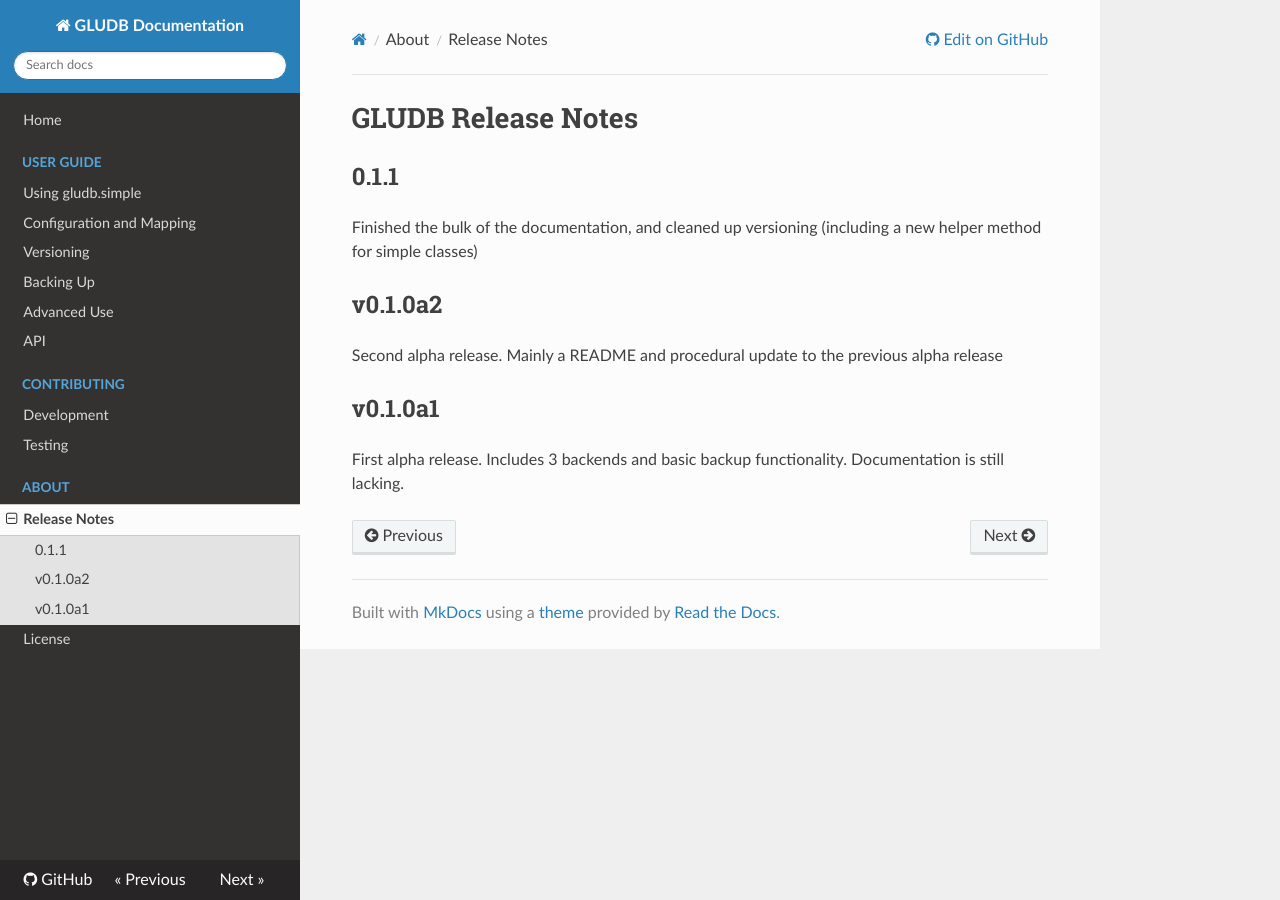
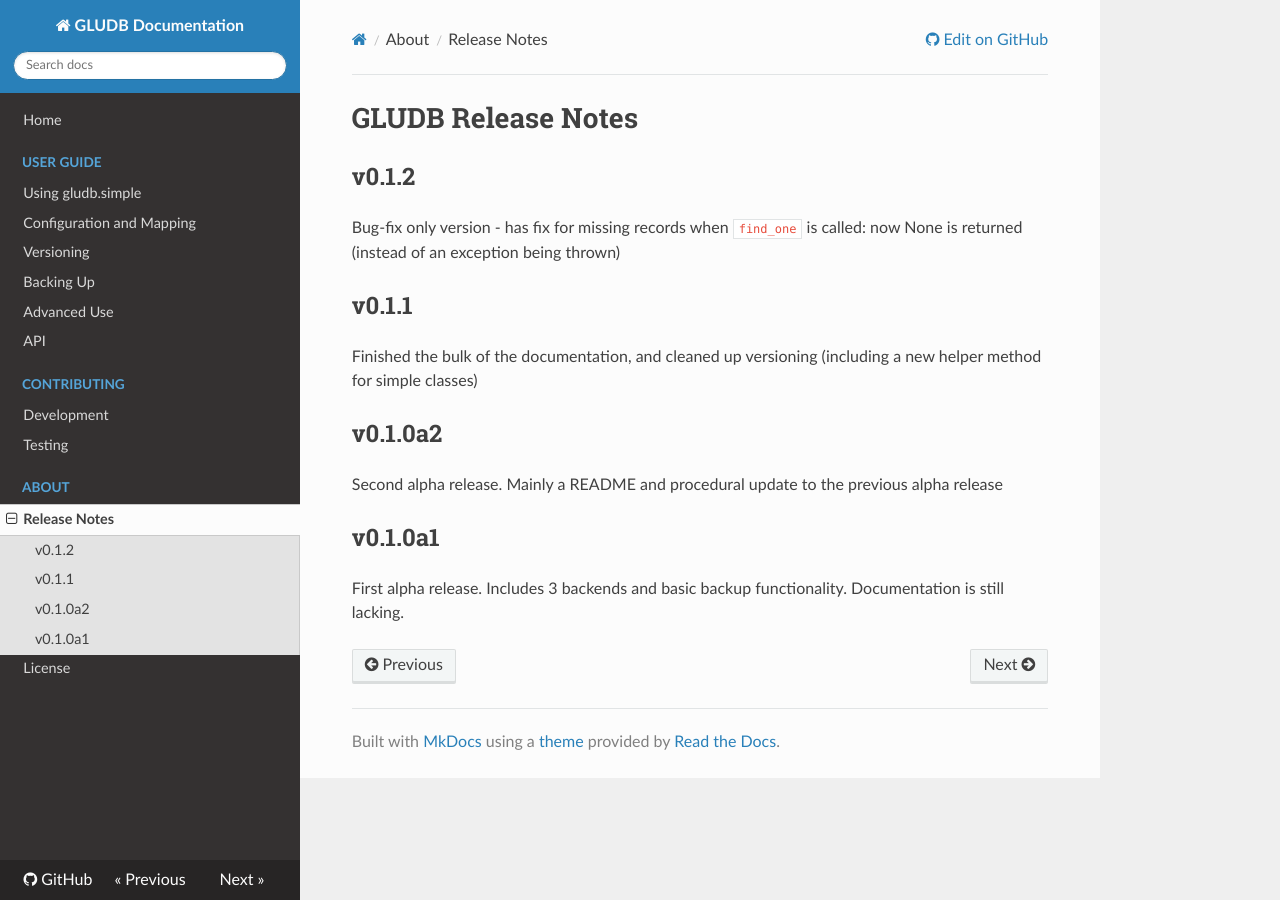
Before and after one commit to memphis-iis/GLUDB, an MkDocs documentation site: the page built from docs/relnotes.md, in a window 1280 px wide. Built offline with MkDocs 1.6.1, drawn with Linux system fonts in a browser that asks for light colours; nearby versions of some CDN libraries; old or Windows-style settings are respelled for this version of MkDocs.

```diff
--- a/docs/relnotes.md
+++ b/docs/relnotes.md
@@ -1,6 +1,11 @@
 # GLUDB Release Notes
 
-## 0.1.1
+## v0.1.2
+
+Bug-fix only version - has fix for missing records when `find_one` is called:
+now None is returned (instead of an exception being thrown)
+
+## v0.1.1
 
 Finished the bulk of the documentation, and cleaned up versioning (including
 a new helper method for simple classes)
--- a/setup.py
+++ b/setup.py
@@ -15,7 +15,7 @@ with open(path.join(here, 'README.rst'), encoding='utf-8') as f:
 
 setup(
     name='gludb',
-    version='0.1.1',
+    version='0.1.2',
     description='A simple database wrapper',
     long_description=long_description,
     url='https://github.com/memphis-iis/GLUDB',
```
